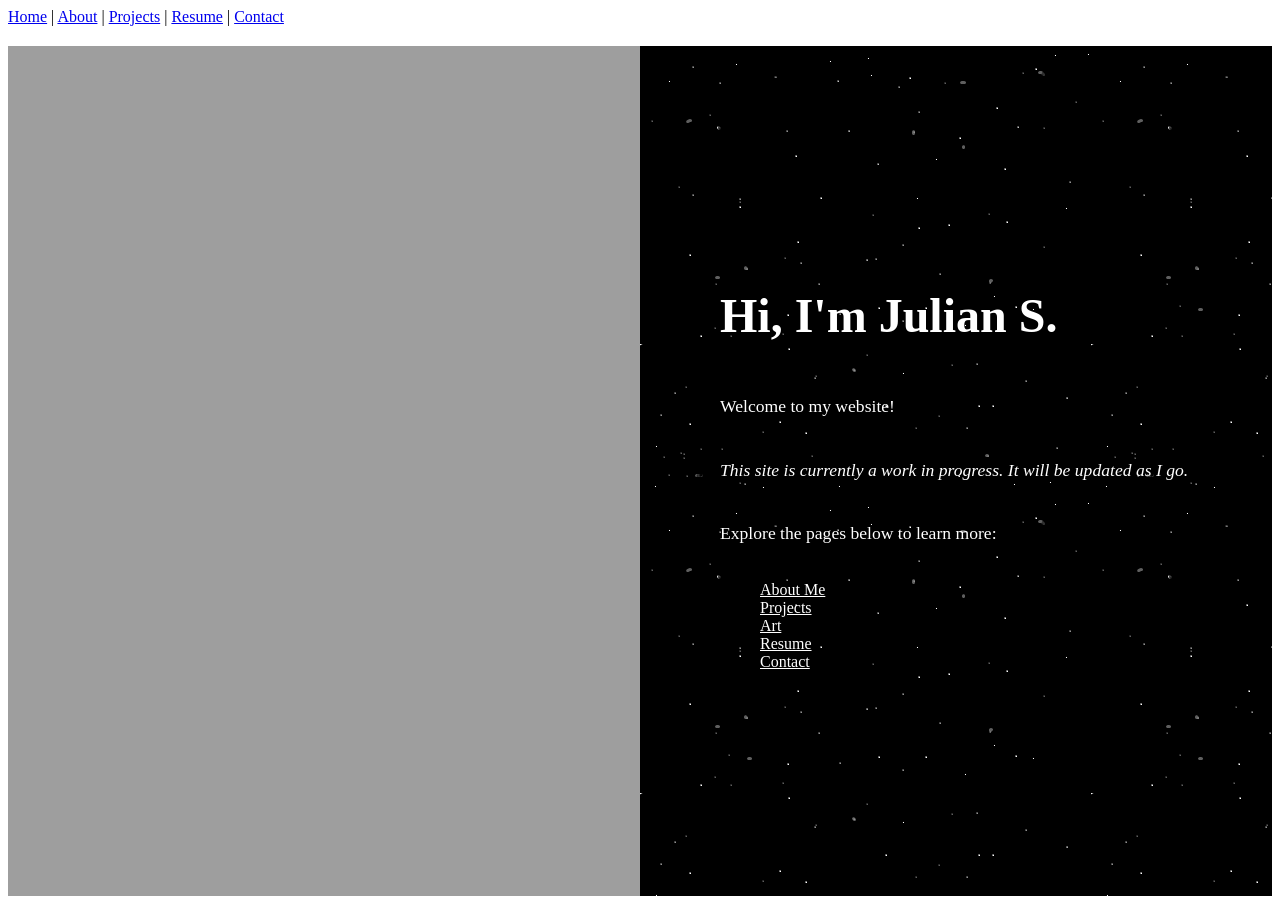
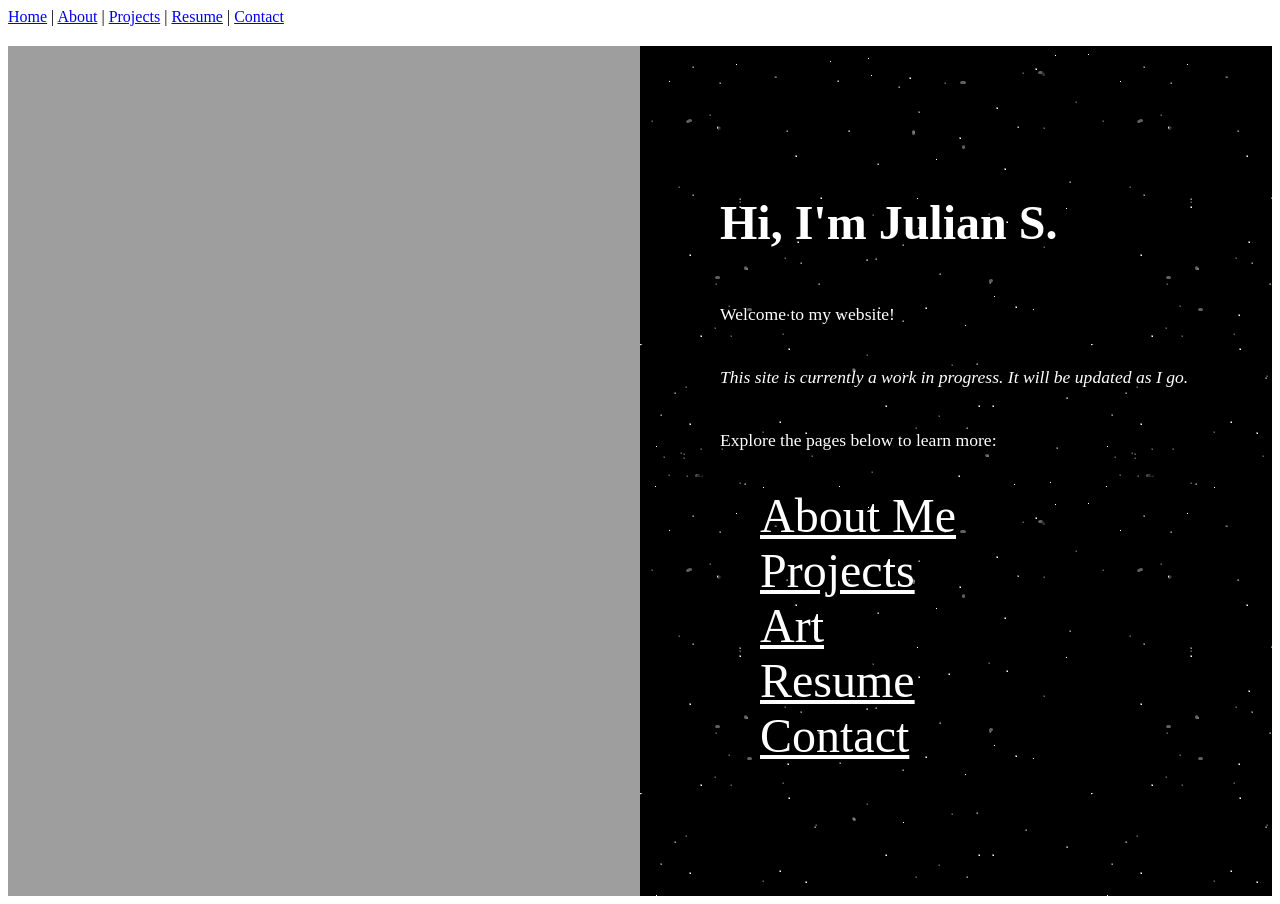
Before and after one commit to Julianzen/julians.github.io, a Jekyll site: the page built from index.md, in a window 1280 px wide. Built offline with Jekyll 4.4.1, drawn with Linux system fonts in a browser that asks for light colours.

Commit message:
Refactor home-split and main styles in CSS

```diff
--- a/assets/style.css
+++ b/assets/style.css
@@ -2,21 +2,18 @@
 
 main {
   padding-top: 20px;
+
+}
+
+main a{
+  color: black;
+  font-size: 3rem;
+}
+main a:hover{
+  color: #555;
+
 }
 .home-split {
-  display: flex;
-  width: 100%;
-  min-height: calc(100vh - 50px);
-  background-color: black
-
-}
-.home-after {
-  display: flex;
-  flex-direction: column;
-  justify-content: center;
-  padding: 80px;
-  box-sizing: border-box;
-
   display: flex;
   width: 100%;
   min-height: calc(100vh - 50px);
@@ -64,10 +61,7 @@ main {
   color: white;
   font-size: 3rem;
 }
-.home-after h1 {
-  color: white;
-  font-size: 3rem;
-}
+
 
 .home-right p {
   color: white;
```
